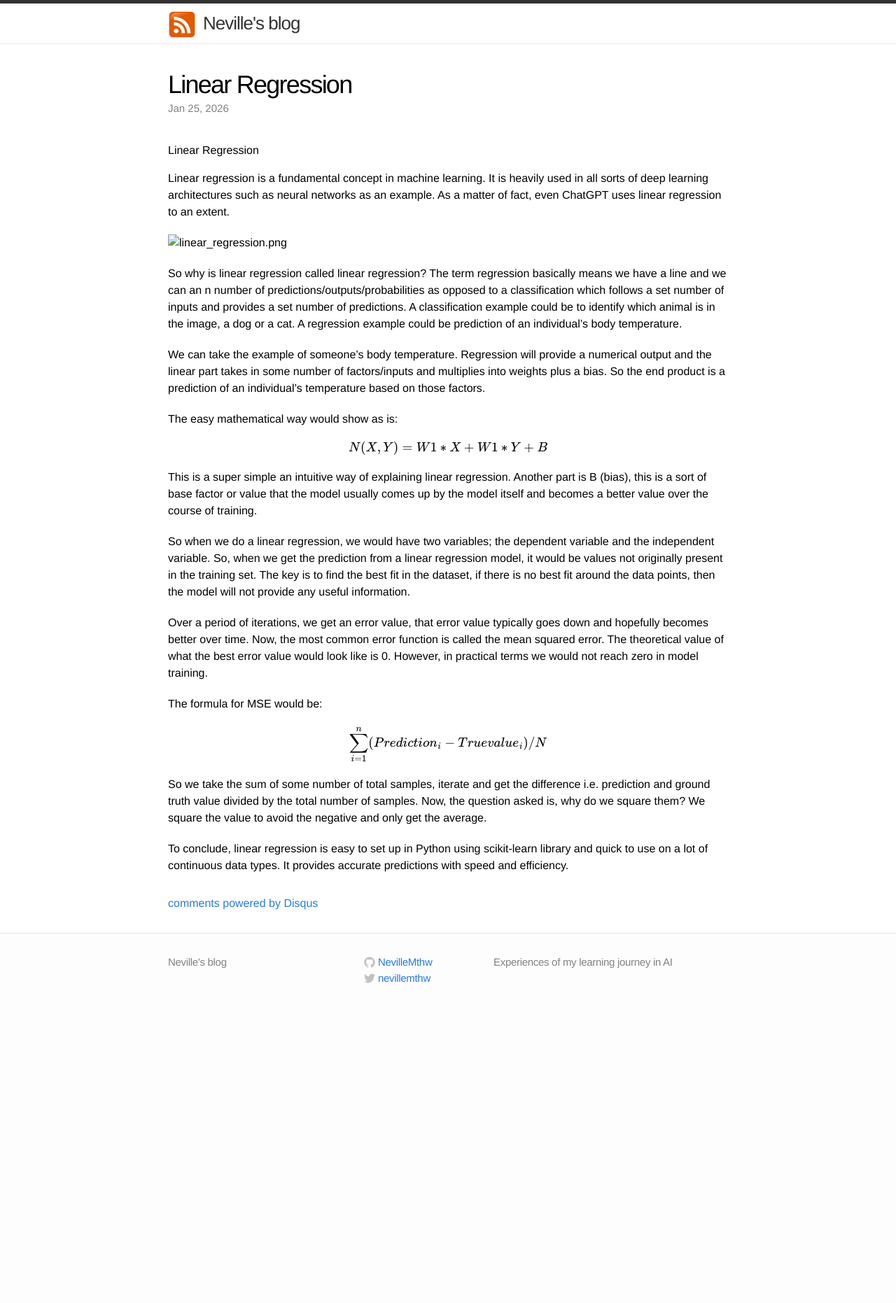
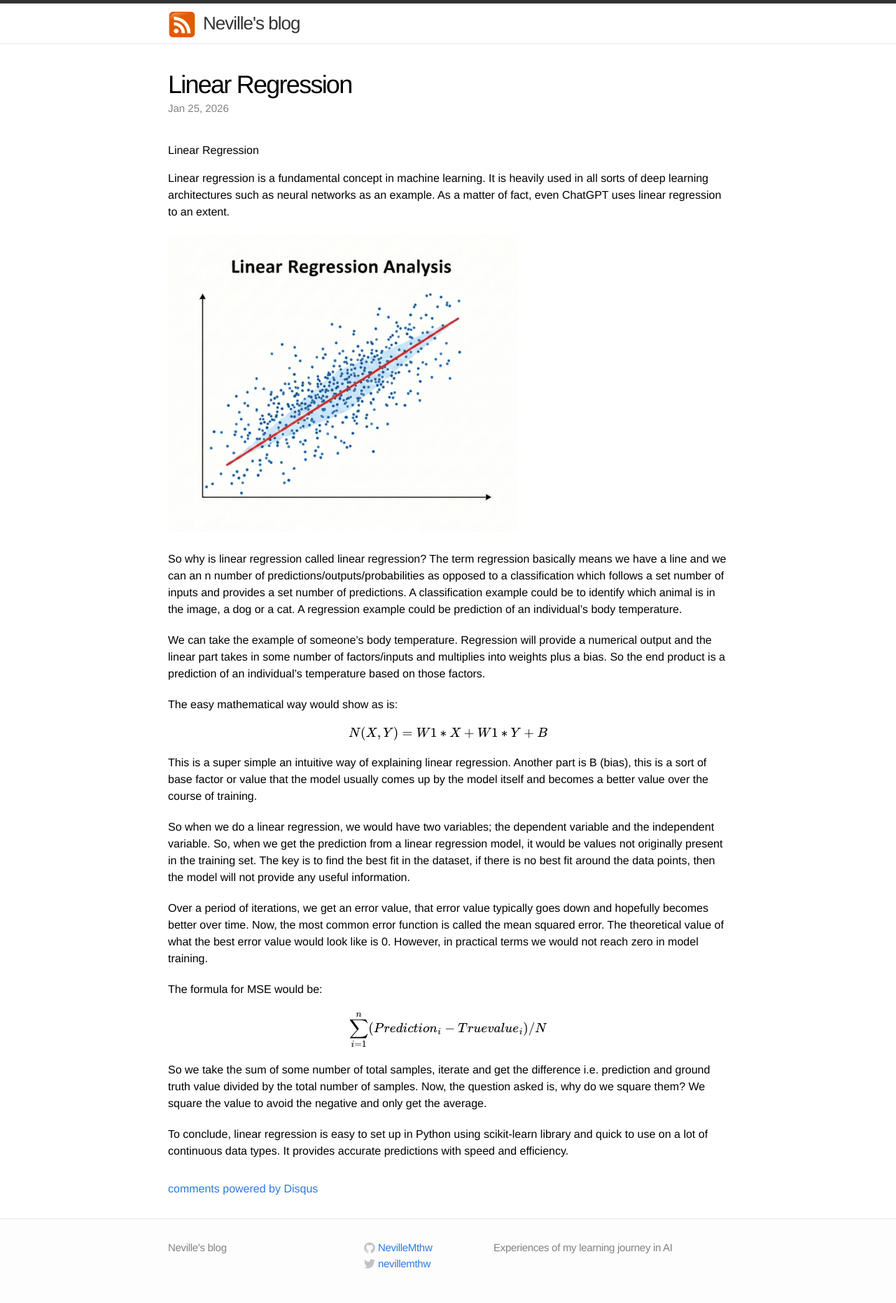
Before and after one commit to NevilleMthw/NevilleMthw.github.io, a Jekyll site: the page built from _posts/2026-01-25-linear-regression.md, in a window 1280 px wide. Shown: the whole page at 70% size. Built offline with Jekyll 4.4.1, drawn with Linux system fonts in a browser that asks for light colours; formulas are drawn with MathJax 3; comment, search, counter and statistics services are not loaded; before the commit the page ends 1454 px from its top, so only the background shows below that.

Commit message:
Image changes

```diff
--- a/_posts/2026-01-25-linear-regression.md
+++ b/_posts/2026-01-25-linear-regression.md
@@ -11,7 +11,7 @@ excerpt: "An explanation of linear regression in simple terms."
 
 Linear regression is a fundamental concept in machine learning. It is heavily used in all sorts of deep learning architectures such as neural networks as an example. As a matter of fact, even ChatGPT uses linear regression to an extent.
 
-![linear_regression.png](/assets/linear_regression.png)
+![linear_regression](/assets/linear_regression.png)
 
 So why is linear regression called linear regression? The term regression basically means we have a line and we can an n number of predictions/outputs/probabilities as opposed to a classification which follows a set number of inputs and provides a set number of predictions. A classification example could be to identify which animal is in the image, a dog or a cat. A regression example could be prediction of an individual's body temperature.
 
```
Also changed, not shown: assets/linear_regression.png (added).
